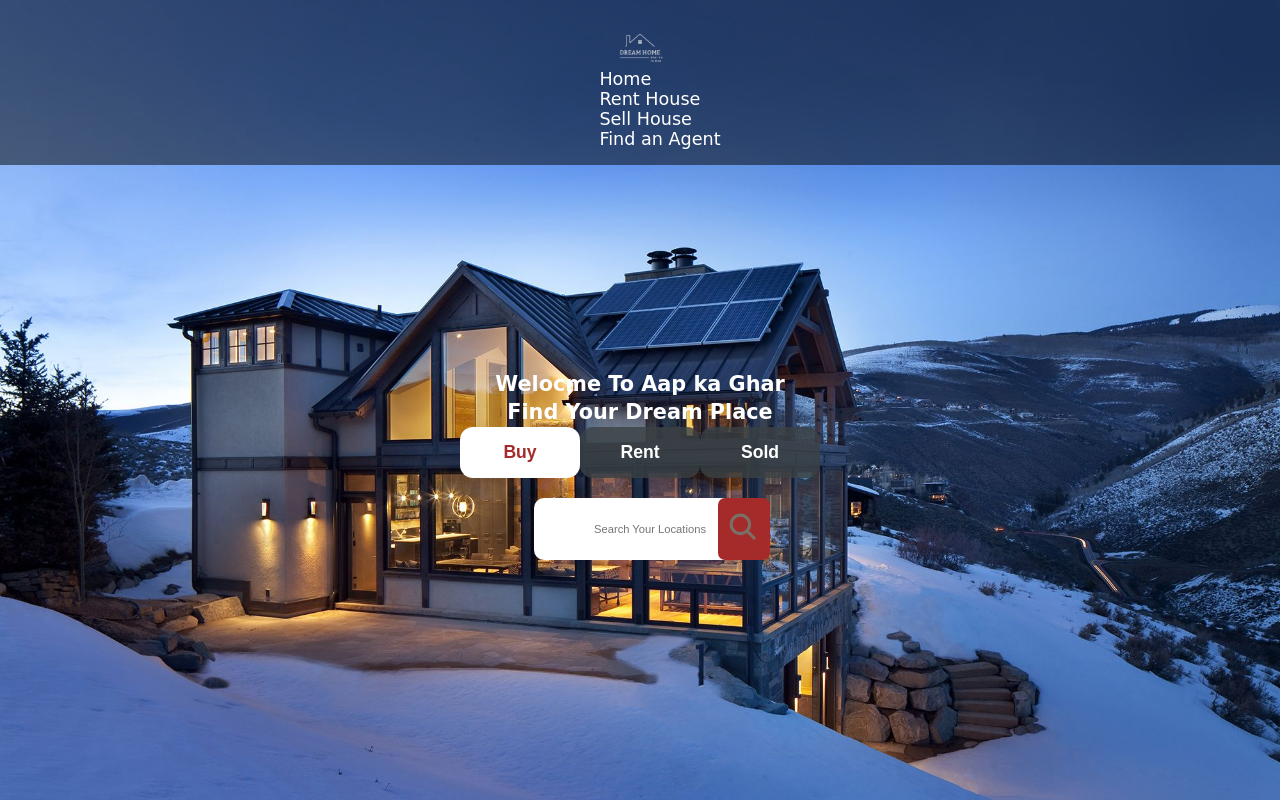
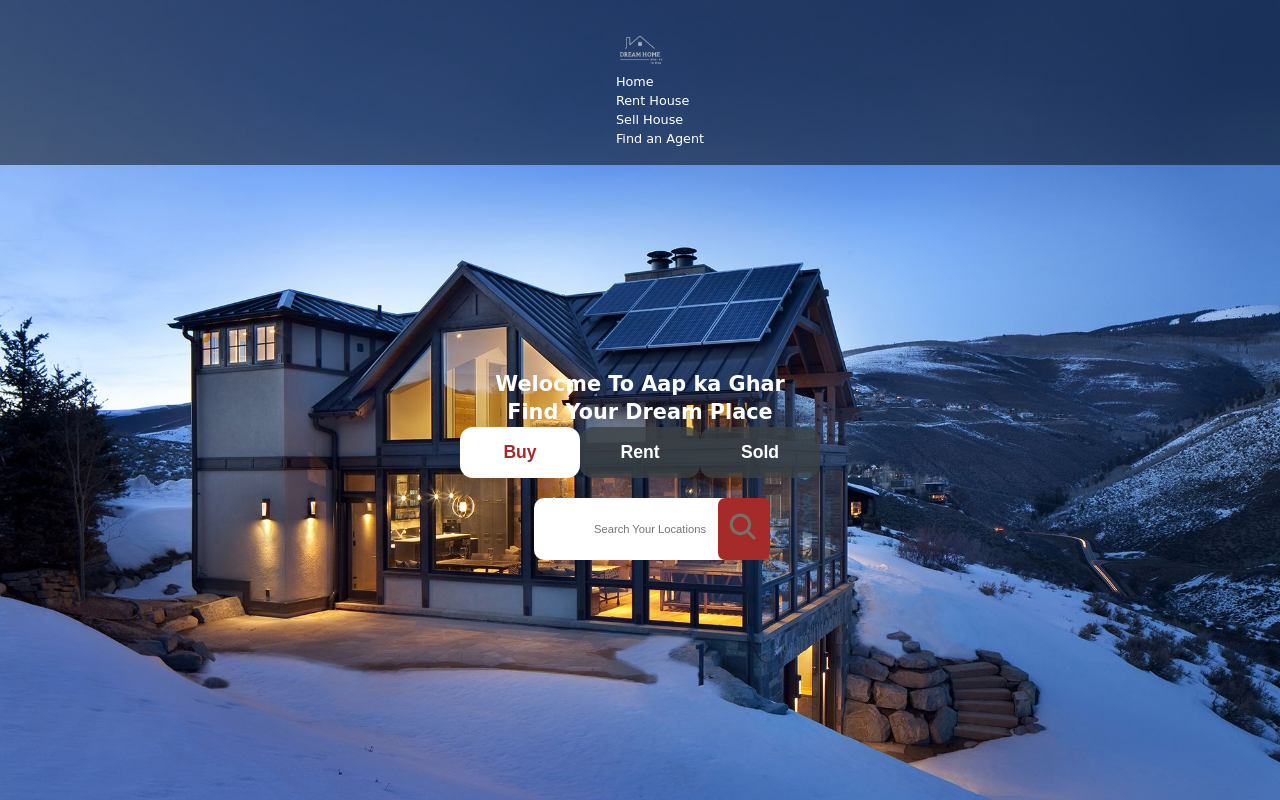
Before and after one commit to Saad-Khanzada/Real-Estate-Responsive-web, a plain HTML site: page index.html in a window 1280 px wide. Shown: the top 800 px of the page. Drawn offline with Linux system fonts and the light colour scheme; a web font is replaced by a local one.

Commit message:
navbar solved

```diff
--- a/mobile.css
+++ b/mobile.css
@@ -10,6 +10,14 @@
 #navspan {
     display: block;
     margin-top: -43px;
+}
+
+
+.navbar a {
+    padding: 0.3rem;
+
+    font-size: 0.8rem;
+
 }
 
 /* Home section */
```
